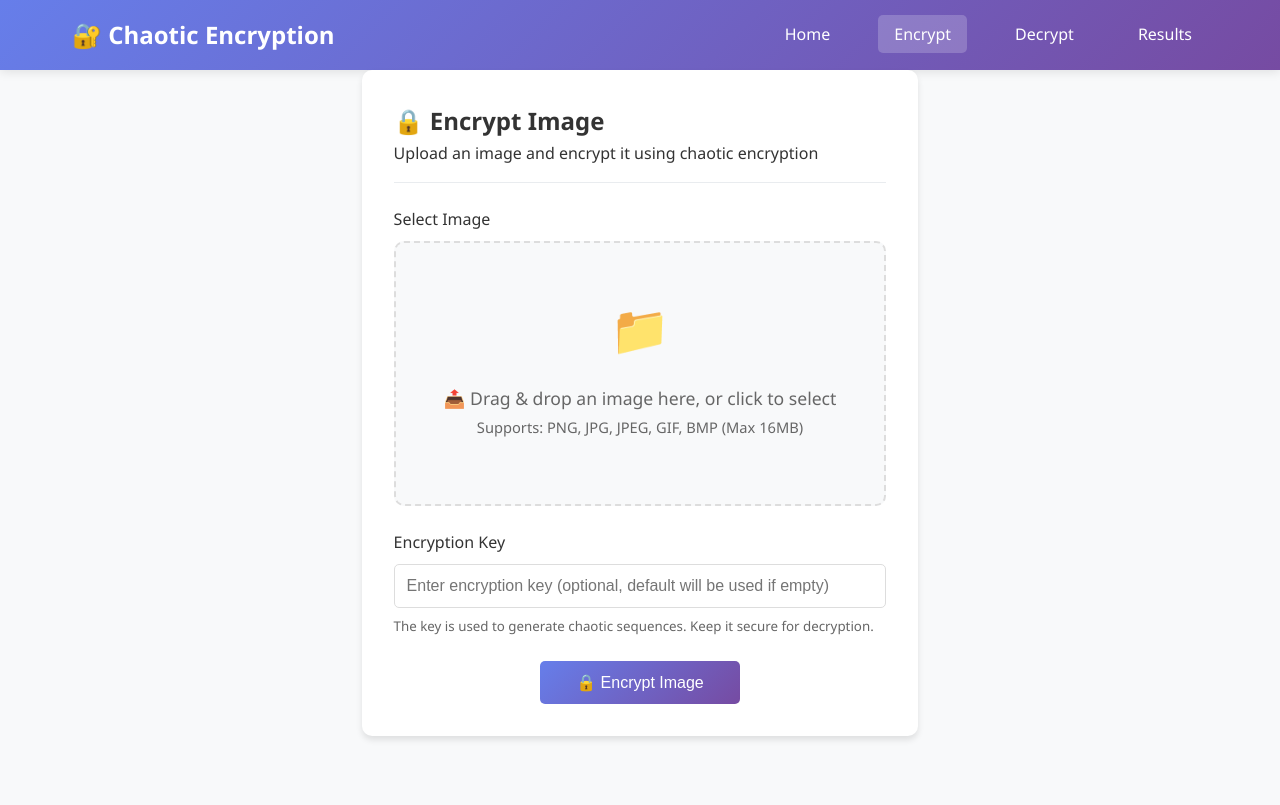
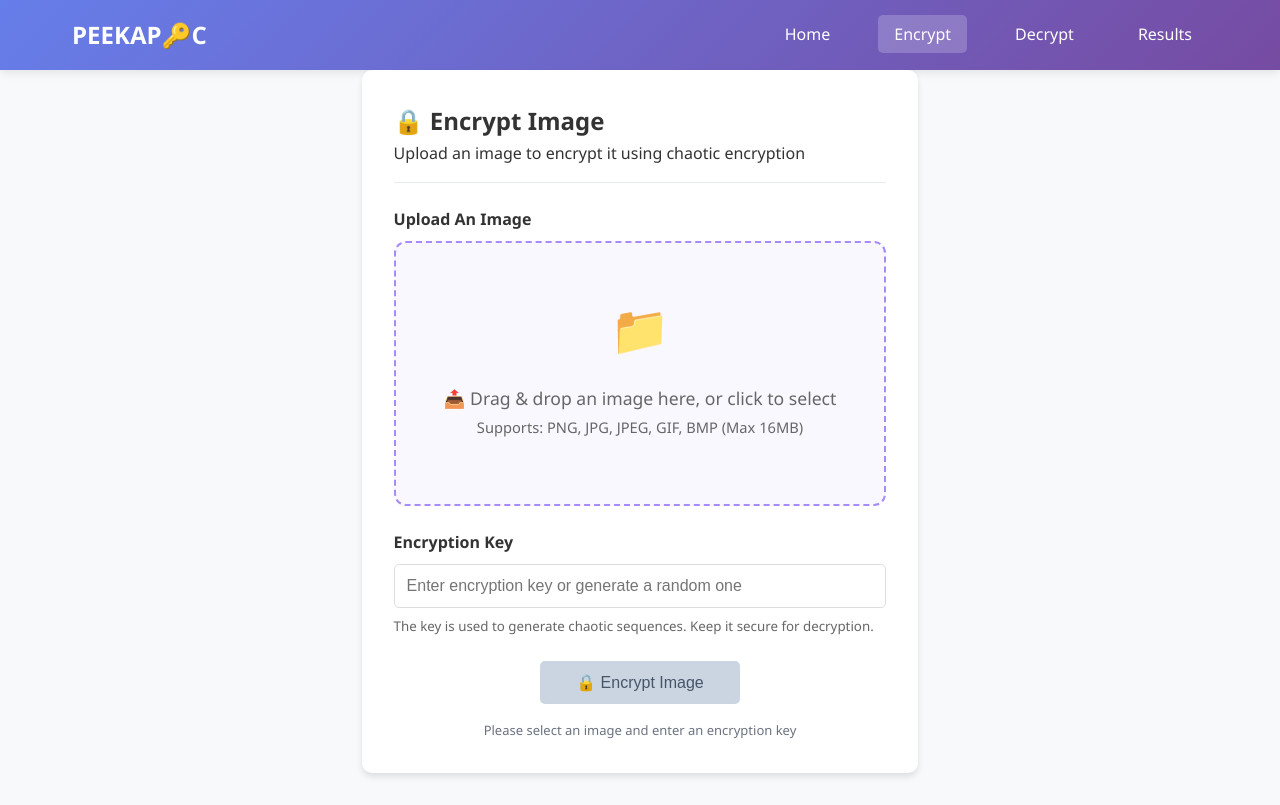
Before and after one commit to wantedWaffleInUni/fyp-mds08, a React (Create React App) app in the folder chaotic-encryption-app/frontend/: page /encrypt in a window 1280 px wide. Built offline with nearby package versions, Linux system fonts and the light colour scheme; no server answers; the HTML template or start-up script is replaced by a standard one.

Commit message:
improved UI + functionality

```diff
--- a/chaotic-encryption-app/frontend/src/App.css
+++ b/chaotic-encryption-app/frontend/src/App.css
@@ -364,3 +364,28 @@ body {
 .gap-2 {
   gap: 1rem;
 }
+
+.dropzone {
+  border: 2px dashed #a78bfa;
+  border-radius: 12px;
+  min-height: 240px;
+  display: grid;
+  place-items: center;
+  text-align: center;
+  background: #faf8ff;
+}
+.dropzone-preview {
+  max-width: 100%;
+  max-height: 320px;
+  object-fit: contain;
+  border-radius: 8px;
+}
+.dropzone.active { background: #f5f0ff; }
+.dropzone.error  { border-color: #ef4444; }
+
+.btn-disabled {
+  background: #cbd5e1;   /* slate-300 */
+  color: #475569;        /* slate-600 */
+  cursor: not-allowed;
+  border-color: transparent;
+}
--- a/chaotic-encryption-app/frontend/src/components/ImageUploader.jsx
+++ b/chaotic-encryption-app/frontend/src/components/ImageUploader.jsx
@@ -1,13 +1,88 @@
-import React, { useCallback } from 'react';
+// import React, { useCallback } from 'react';
+// import { useDropzone } from 'react-dropzone';
+//
+// const ImageUploader = ({ onImageUpload, acceptedFileTypes = ['image/*'] }) => {
+//   const onDrop = useCallback((acceptedFiles) => {
+//     if (acceptedFiles.length > 0) {
+//       const file = acceptedFiles[0];
+//       onImageUpload(file);
+//     }
+//   }, [onImageUpload]);
+//
+//   const { getRootProps, getInputProps, isDragActive, isDragReject } = useDropzone({
+//     onDrop,
+//     accept: acceptedFileTypes.reduce((acc, type) => {
+//       acc[type] = [];
+//       return acc;
+//     }, {}),
+//     multiple: false,
+//     maxSize: 16 * 1024 * 1024, // 16MB
+//   });
+//
+//   return (
+//     <div
+//       {...getRootProps()}
+//       className={`dropzone ${isDragActive ? 'active' : ''} ${isDragReject ? 'error' : ''}`}
+//     >
+//       <input {...getInputProps()} />
+//       <div className="dropzone-icon">
+//         📁
+//       </div>
+//       <div className="dropzone-text">
+//         {isDragActive ? (
+//           isDragReject ? (
+//             <span>❌ File type not supported</span>
+//           ) : (
+//             <span>📤 Drop the image here...</span>
+//           )
+//         ) : (
+//           <span>
+//             📤 Drag & drop an image here, or click to select
+//             <br />
+//             <small>Supports: PNG, JPG, JPEG, GIF, BMP (Max 16MB)</small>
+//           </span>
+//         )}
+//       </div>
+//     </div>
+//   );
+// };
+//
+// export default ImageUploader;
+
+// components/ImageUploader.jsx
+import React, { useCallback, useEffect, useState } from 'react';
 import { useDropzone } from 'react-dropzone';
 
-const ImageUploader = ({ onImageUpload, acceptedFileTypes = ['image/*'] }) => {
-  const onDrop = useCallback((acceptedFiles) => {
+const ImageUploader = ({
+  onImageUpload,
+  acceptedFileTypes = ['image/*'],
+  previewUrl, // optional: parent-managed preview
+}) => {
+  const [localPreview, setLocalPreview] = useState('');
+
+  const onDrop = useCallback(
+    (acceptedFiles) => {
       if (acceptedFiles.length > 0) {
         const file = acceptedFiles[0];
         onImageUpload(file);
+
+        // create an internal preview if parent didn't provide one
+        const nextUrl = URL.createObjectURL(file);
+        setLocalPreview((prev) => {
+          if (prev) URL.revokeObjectURL(prev);
+          return nextUrl;
+        });
       }
-  }, [onImageUpload]);
+    },
+    [onImageUpload]
+  );
+
+  // cleanup object URL on unmount/change
+  useEffect(() => {
+    return () => {
+      if (localPreview) URL.revokeObjectURL(localPreview);
+    };
+  }, [localPreview]);
 
   const { getRootProps, getInputProps, isDragActive, isDragReject } = useDropzone({
     onDrop,
@@ -19,15 +94,20 @@ const ImageUploader = ({ onImageUpload, acceptedFileTypes = ['image/*'] }) => {
     maxSize: 16 * 1024 * 1024, // 16MB
   });
 
+  const preview = previewUrl || localPreview;
+
   return (
     <div
       {...getRootProps()}
       className={`dropzone ${isDragActive ? 'active' : ''} ${isDragReject ? 'error' : ''}`}
     >
       <input {...getInputProps()} />
-      <div className="dropzone-icon">
-        📁
-      </div>
+
+      {preview ? (
+        <img src={preview} alt="Selected preview" className="dropzone-preview" />
+      ) : (
+        <>
+          <div className="dropzone-icon">📁</div>
           <div className="dropzone-text">
             {isDragActive ? (
               isDragReject ? (
@@ -43,6 +123,8 @@ const ImageUploader = ({ onImageUpload, acceptedFileTypes = ['image/*'] }) => {
               </span>
             )}
           </div>
+        </>
+      )}
     </div>
   );
 };
--- a/chaotic-encryption-app/frontend/src/components/Navbar.jsx
+++ b/chaotic-encryption-app/frontend/src/components/Navbar.jsx
@@ -6,7 +6,7 @@ const Navbar = () => {
     <nav className="navbar">
       <div className="navbar-container">
         <NavLink to="/" className="navbar-brand">
-          🔐 Chaotic Encryption
+          PEEKAP🔑C
         </NavLink>
         <ul className="navbar-nav">
           <li>
--- a/chaotic-encryption-app/frontend/src/pages/Encrypt.jsx
+++ b/chaotic-encryption-app/frontend/src/pages/Encrypt.jsx
@@ -1,4 +1,4 @@
-import React, { useState } from 'react';
+import React, { useState, useRef, useEffect } from 'react';
 import { useNavigate } from 'react-router-dom';
 import ImageUploader from '../components/ImageUploader';
 import { encryptImage } from '../services/api';
@@ -6,6 +6,8 @@ import { saveAs } from 'file-saver';
 
 const Encrypt = () => {
   const [selectedFile, setSelectedFile] = useState(null);
+  const [previewUrl, setPreviewUrl] = useState('');           // NEW
+  const previewUrlRef = useRef('');
   const [encryptionKey, setEncryptionKey] = useState('');
   const [isLoading, setIsLoading] = useState(false);
   const [showAlgoModal, setShowAlgoModal] = useState(false);
@@ -15,22 +17,57 @@ const Encrypt = () => {
   const [result, setResult] = useState(null);
   const navigate = useNavigate();
 
+  // Revoke object URLs to avoid memory leaks
+  useEffect(() => {
+    return () => {
+      if (previewUrlRef.current) URL.revokeObjectURL(previewUrlRef.current);
+    };
+  }, []);
+
   const handleImageUpload = (file) => {
     setSelectedFile(file);
     setError('');
     setResult(null);
+
+    // manage preview url
+    if (previewUrlRef.current) URL.revokeObjectURL(previewUrlRef.current);
+    const url = URL.createObjectURL(file);
+    previewUrlRef.current = url;
+    setPreviewUrl(url);
   };
 
+  // ------- validation flags/messages -------
+  const keyFilled = encryptionKey.trim().length > 0;
+  const canEncrypt = !!selectedFile && keyFilled;
+
+  const validationMsg =
+    !selectedFile && !keyFilled
+      ? 'Please select an image and enter an encryption key'
+      : !selectedFile
+      ? 'Please select an image to encrypt'
+      : !keyFilled
+      ? 'Please enter an encryption key'
+      : '';
+
   const handleEncrypt = async () => {
-    if (!selectedFile) {
-      setError('Please select an image to encrypt');
+    if (!canEncrypt) {
+      setError(validationMsg);
       return;
     }
 
-    if (!encryptionKey.trim()) {
-      setError('Please enter an encryption key');
-      return;
-    }
+    //     if (!selectedFile && !encryptionKey.trim()) {
+    //       setError('Please select an image and enter an encryption key');
+    //       return;
+    //     }
+    //     if (!selectedFile) {
+    //       setError('Please select an image to encrypt');
+    //       return;
+    //     }
+    //
+    //     if (!encryptionKey.trim()) {
+    //       setError('Please enter an encryption key');
+    //       return;
+    //     }
     // Open algorithm selection modal
     setShowAlgoModal(true);
   };
@@ -84,7 +121,7 @@ const Encrypt = () => {
       <div className="card">
         <div className="card-header">
           <h2 className="card-title">🔒 Encrypt Image</h2>
-          <p>Upload an image and encrypt it using chaotic encryption</p>
+          <p>Upload an image to encrypt it using chaotic encryption</p>
         </div>
 
         {error && (
@@ -94,24 +131,24 @@ const Encrypt = () => {
         )}
 
         <div className="form-group">
-          <label className="form-label">Select Image</label>
+          <label className="form-label"><strong>Upload An Image</strong></label>
           <ImageUploader onImageUpload={handleImageUpload} />
           {selectedFile && (
             <div className="mt-2">
-              <p><strong>Selected:</strong> {selectedFile.name}</p>
-              <p><strong>Size:</strong> {(selectedFile.size / 1024 / 1024).toFixed(2)} MB</p>
+              <p>Uploaded: {selectedFile.name}</p>
+              <p>Size: {(selectedFile.size / 1024 / 1024).toFixed(2)} MB</p>
             </div>
           )}
         </div>
 
         <div className="form-group">
-          <label className="form-label">Encryption Key</label>
+          <label className="form-label"><strong>Encryption Key</strong></label>
           <input
             type="text"
             className="form-control"
             value={encryptionKey}
             onChange={(e) => setEncryptionKey(e.target.value)}
-            placeholder="Enter encryption key (optional, default will be used if empty)"
+            placeholder="Enter encryption key or generate a random one"
           />
           <small style={{ color: '#666', marginTop: '0.5rem', display: 'block' }}>
             The key is used to generate chaotic sequences. Keep it secure for decryption.
@@ -120,10 +157,16 @@ const Encrypt = () => {
 
         <div className="d-flex justify-center">
           <button
-            className="btn btn-primary"
+
+            className={`btn ${canEncrypt ? 'btn-primary' : 'btn-disabled'}`}
             onClick={handleEncrypt}
-            disabled={isLoading || !selectedFile}
+            disabled={!canEncrypt || isLoading}
             style={{ minWidth: '200px' }}
+            aria-disabled={!canEncrypt || isLoading}
+            // className="btn btn-primary"
+            // onClick={handleEncrypt}
+            // disabled={isLoading || !selectedFile}
+            // style={{ minWidth: '200px' }}
           >
             {isLoading ? (
               <>
@@ -134,7 +177,15 @@ const Encrypt = () => {
               '🔒 Encrypt Image'
             )}
           </button>
+
+
         </div>
+        {/* live validation hint when disabled */}
+          {!canEncrypt && !isLoading && (
+            <div className="mt-2" style={{ color: '#6b7280', fontSize: 13, alignContent: 'center', textAlign: 'center' }}>
+              {validationMsg}
+            </div>
+          )}
       </div>
 
       {result && (
--- a/chaotic-encryption-app/frontend/src/pages/Home.jsx
+++ b/chaotic-encryption-app/frontend/src/pages/Home.jsx
@@ -9,16 +9,16 @@ const Home = () => {
           <h1 className="card-title" style={{ fontSize: '2.5rem', marginBottom: '1rem' }}>
             🔐 Chaotic Image Encryption
           </h1>
-          <p style={{ fontSize: '1.2rem', color: '#666' }}>
+          <p style={{ fontSize: '1rem', color: '#666' }}>
             Advanced image encryption using chaotic maps for enhanced security
           </p>
         </div>
 
         <div className="mb-3">
           <p style={{ fontSize: '1.1rem', lineHeight: '1.8' }}>
-            This application demonstrates the power of chaotic encryption algorithms for securing digital images.
-            Unlike traditional encryption methods, chaotic encryption provides enhanced security through
-            unpredictable, non-linear transformations based on chaotic mathematical systems.
+            Secure your images with advanced encryption. <br></br>
+            Protect sensitive visuals and ensure privacy with our reliable, user-friendly image encryption solution.
+
           </p>
         </div>
 
```
Lines whose indentation alone changed are shown as unchanged.
